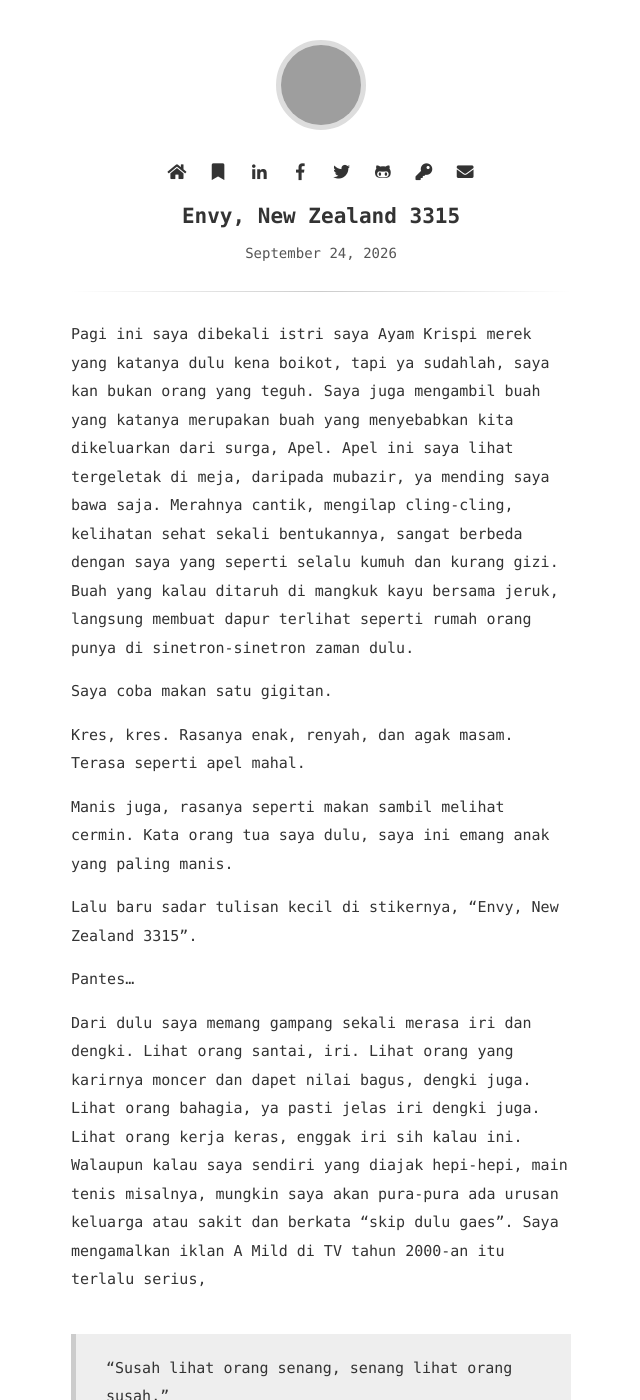
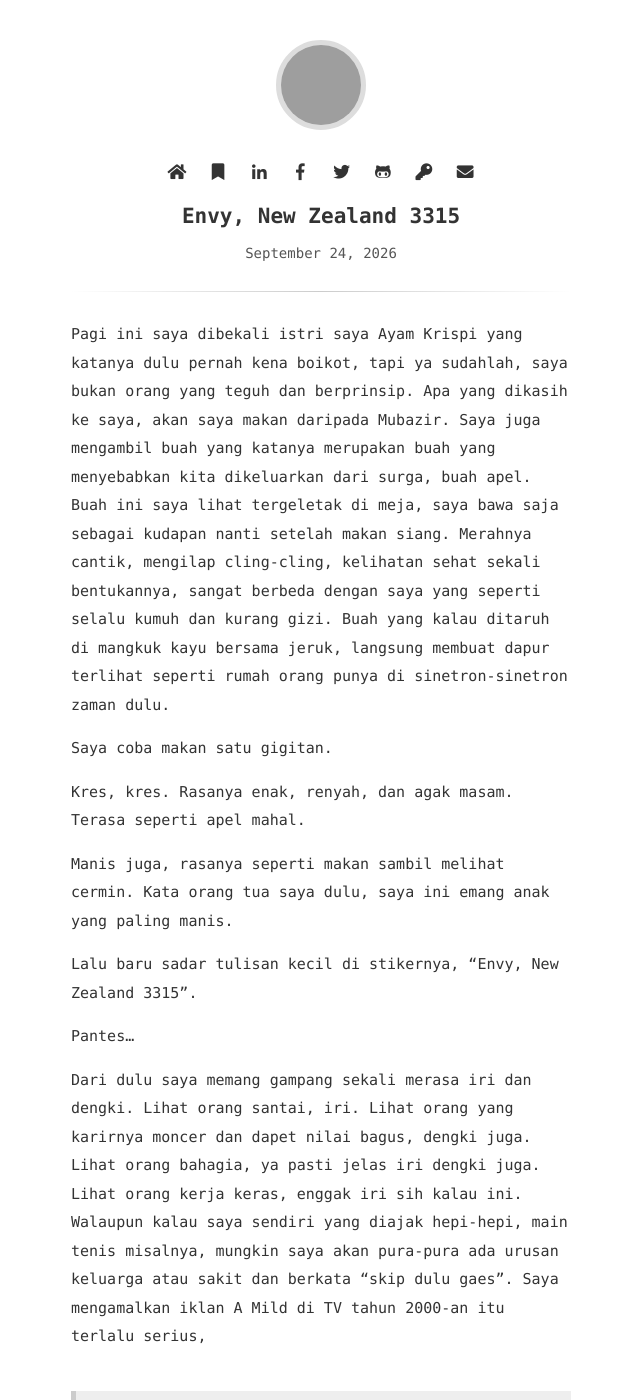
Before and after one commit to harjunacandra/harjuna.github.io, a Jekyll site: the page built from _posts/2026-09-24-Envy-New-Zealand-3315.md, in a window 1280 px wide and 1400 px high. Shown: the whole window, without its empty margins (319-959 px from the left). Built offline with Jekyll 4.4.1, drawn with Linux system fonts in a browser that asks for light colours; some of the changed text lies outside the part shown; grey boxes are pictures that could not be loaded.

Commit message:
Edit narrative in Envy, New Zealand 3315 post
Revised text for clarity and flow, improving the narrative style and coherence.

```diff
--- a/_posts/2026-09-24-Envy-New-Zealand-3315.md
+++ b/_posts/2026-09-24-Envy-New-Zealand-3315.md
@@ -4,7 +4,7 @@ title: "Envy, New Zealand 3315"
 updated: "2026-09-24 09:33"
 ---
 
-Pagi ini saya dibekali istri saya Ayam Krispi merek yang katanya dulu kena boikot, tapi ya sudahlah, saya kan bukan orang yang teguh. Saya juga mengambil buah yang katanya merupakan buah yang menyebabkan kita dikeluarkan dari surga, Apel. Apel ini saya lihat tergeletak di meja, daripada mubazir, ya mending saya bawa saja. Merahnya cantik, mengilap cling-cling, kelihatan sehat sekali bentukannya, sangat berbeda dengan saya yang seperti selalu kumuh dan kurang gizi.  Buah yang kalau ditaruh di mangkuk kayu bersama jeruk, langsung membuat dapur terlihat seperti rumah orang punya di sinetron-sinetron zaman dulu.
+Pagi ini saya dibekali istri saya Ayam Krispi yang katanya dulu pernah kena boikot, tapi ya sudahlah, saya bukan orang yang teguh dan berprinsip. Apa yang dikasih ke saya, akan saya makan daripada Mubazir. Saya juga mengambil buah yang katanya merupakan buah yang menyebabkan kita dikeluarkan dari surga, buah apel. Buah ini saya lihat tergeletak di meja, saya bawa saja sebagai kudapan nanti setelah makan siang. Merahnya cantik, mengilap cling-cling, kelihatan sehat sekali bentukannya, sangat berbeda dengan saya yang seperti selalu kumuh dan kurang gizi.  Buah yang kalau ditaruh di mangkuk kayu bersama jeruk, langsung membuat dapur terlihat seperti rumah orang punya di sinetron-sinetron zaman dulu.
 
 Saya coba makan satu gigitan.
 
```
Also changed, not shown: other parts of _posts/2026-09-24-Envy-New-Zealand-3315.md (+1 -1 lines).
